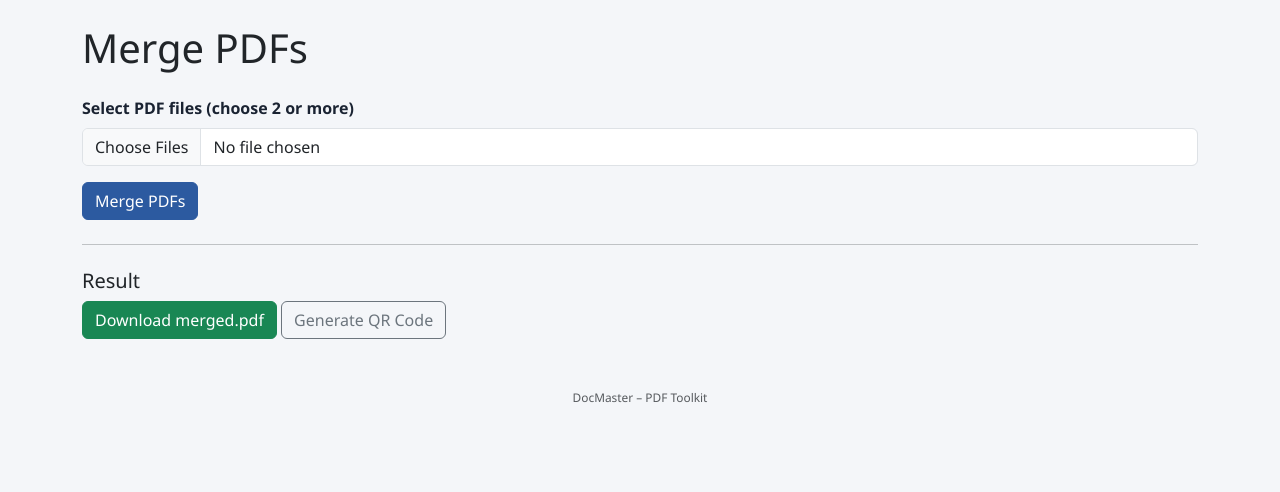
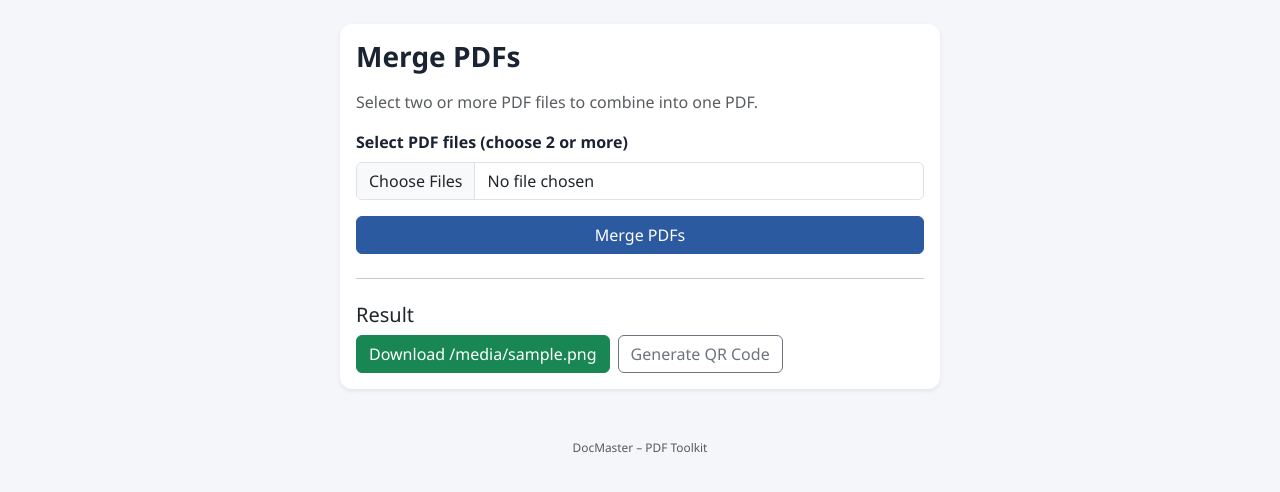
Before and after one commit to pradiman/docmaster, a Flask app: template templates/merge.html in a window 1280 px wide. Shown: the part 56-548 px from the top of the page. Run offline with Flask 3, Linux system fonts and the light colour scheme; the template is opened without the code that fills it: values that come from a table or form of the project are taken from there, most other values are stand-ins (such as "Sample title", 1, 10 or a date in 2020); some libraries are stand-ins or nearby versions.

Commit message:
Add random suffixes to output filenames to prevent overwriting

```diff
--- a/app.py
+++ b/app.py
@@ -51,7 +51,7 @@ def merge():
             file.save(save_path)
             saved_paths.append(save_path)
 
-        output_filename = "merged.pdf"
+        output_filename = f"merged_{uuid.uuid4().hex[:8]}.pdf"
         output_path = os.path.join(OUTPUT_FOLDER, output_filename)
 
         pdf_manager = PDFManager()
@@ -120,7 +120,7 @@ def split():
         start_str, end_str = form.page_range.data.split("-")
         start_page, end_page = int(start_str), int(end_str)
 
-        output_filename = "split.pdf"
+        output_filename = f"split_{uuid.uuid4().hex[:8]}.pdf"
         output_path = os.path.join(OUTPUT_FOLDER, output_filename)
 
         pdf_manager = PDFManager()
@@ -154,7 +154,7 @@ def images_to_pdf():
             file.save(save_path)
             saved_paths.append(save_path)
 
-        output_filename = "images.pdf"
+        output_filename = f"images_{uuid.uuid4().hex[:8]}.pdf"
         output_path = os.path.join(OUTPUT_FOLDER, output_filename)
 
         image_manager = ImageManager()
--- a/templates/merge.html
+++ b/templates/merge.html
@@ -3,7 +3,10 @@
 {% block title %}Merge PDFs – DocMaster{% endblock %}
 
 {% block content %}
-    <h1 class="mb-4">Merge PDFs</h1>
+    <div class="card shadow-sm">
+        <div class="card-body">
+            <h1 class="card-title h3 mb-3">Merge PDFs</h1>
+            <p class="text-muted">Select two or more PDF files to combine into one PDF.</p>
 
             <form method="POST" enctype="multipart/form-data" novalidate>
                 {{ form.hidden_tag() }}
@@ -16,17 +19,21 @@
                     {% endfor %}
                 </div>
 
-        {{ form.submit(class="btn btn-primary") }}
+                {{ form.submit(class="btn btn-primary w-100") }}
             </form>
 
             {% if output_filename %}
                 <hr class="my-4">
                 <h5>Result</h5>
+                <div class="d-flex gap-2 flex-wrap">
                     <a href="{{ url_for('download', filename=output_filename) }}" class="btn btn-success">
-            Download merged.pdf
+                        Download {{ output_filename }}
                     </a>
-        <a href="{{ url_for('generate_qr', filename='merged.pdf') }}" class="btn btn-outline-secondary">
+                    <a href="{{ url_for('generate_qr', filename=output_filename) }}" class="btn btn-outline-secondary">
                         Generate QR Code
                     </a>
+                </div>
             {% endif %}
+        </div>
+    </div>
 {% endblock %}
```
Also changed, not shown: templates/images_to_pdf.html (+11 -4 lines), templates/split.html (+11 -4 lines), README.md. Lines whose indentation alone changed are shown as unchanged.
